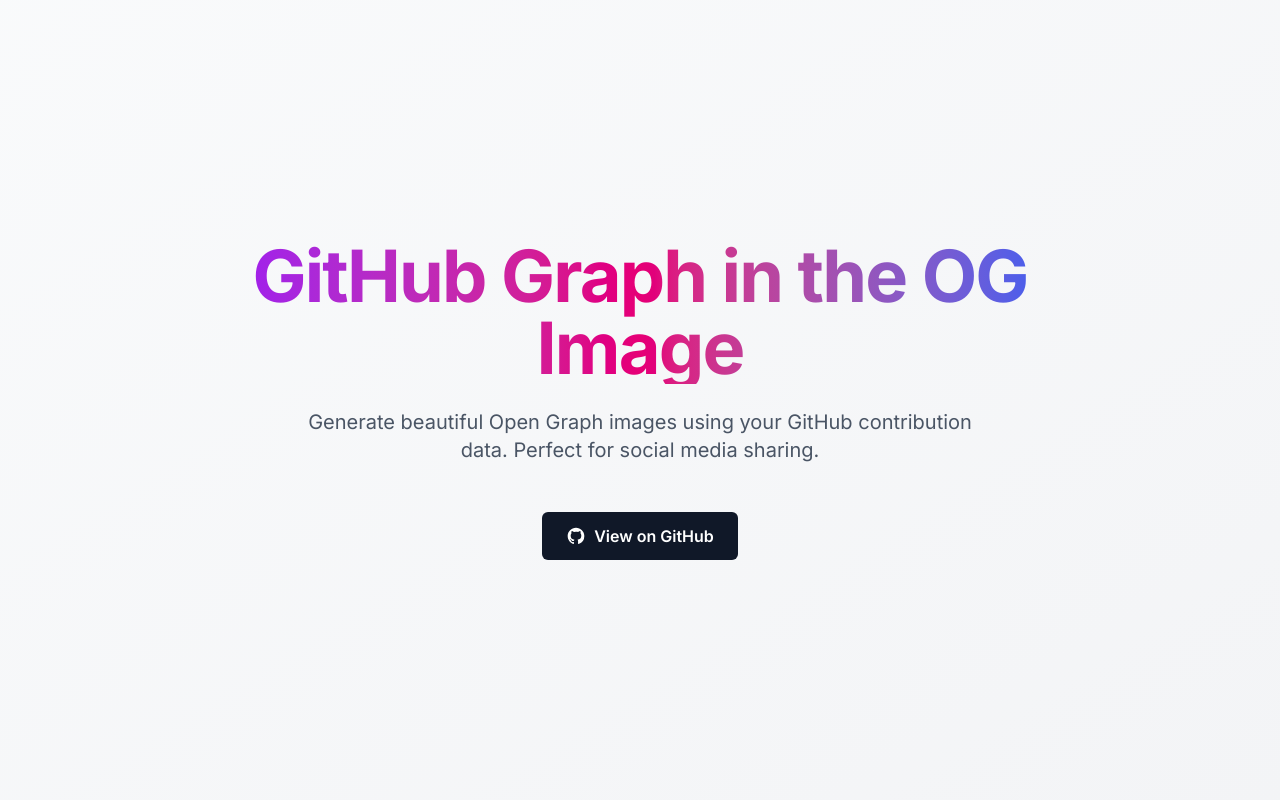
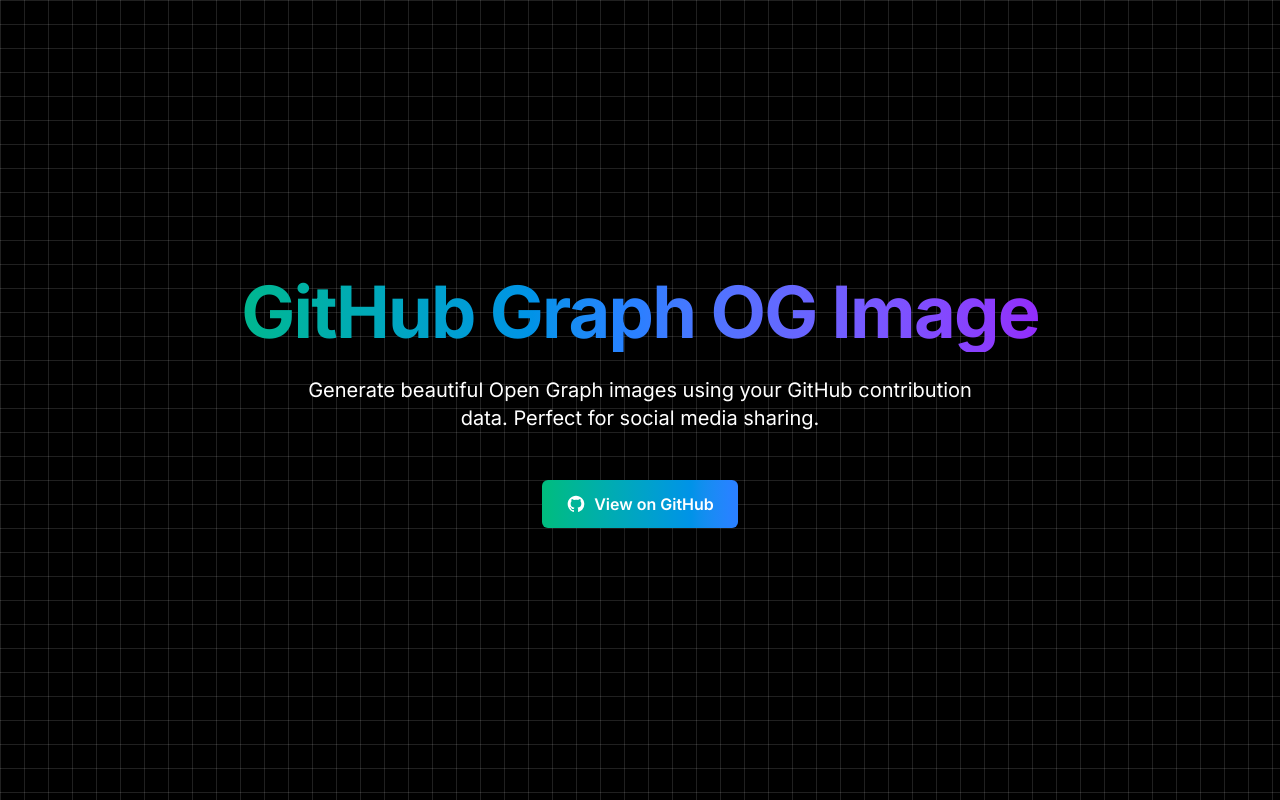
Before and after one commit to Hacksore/next-og-github-graphql, a Next.js app in the folder apps/web/: page / in a window 1280 px wide. Built offline with nearby package versions, Linux system fonts and the light colour scheme.

Commit message:
:shipit:

```diff
--- a/apps/web/src/app/globals.css
+++ b/apps/web/src/app/globals.css
@@ -7,13 +7,13 @@
 }
 
 :root {
-  --background: #ffffff;
-  --foreground: #171717;
+  --background: #000000;
+  --foreground: #ededed;
 }
 
 @media (prefers-color-scheme: dark) {
   :root {
-    --background: #0a0a0a;
+    --background: #000000;
     --foreground: #ededed;
   }
 }
--- a/apps/web/src/app/page.tsx
+++ b/apps/web/src/app/page.tsx
@@ -2,13 +2,14 @@
 
 export default async function Page() {
   return (
-    <main className="flex min-h-screen flex-col items-center justify-center p-8 bg-gradient-to-br from-gray-50 to-gray-100">
-      <div className="max-w-4xl w-full space-y-12">
+    <main className="flex min-h-screen flex-col items-center justify-center p-8 bg-black relative">
+      <div className="absolute inset-0 bg-[linear-gradient(to_right,#ffffff20_1px,transparent_1px),linear-gradient(to_bottom,#ffffff20_1px,transparent_1px)] bg-[size:24px_24px] pointer-events-none" />
+      <div className="max-w-4xl w-full space-y-12 relative z-10">
         <div className="text-center space-y-6">
-          <h1 className="text-5xl sm:text-7xl font-bold tracking-tight bg-gradient-to-r from-purple-600 via-pink-600 to-blue-600 bg-clip-text text-transparent">
-            GitHub Graph in the OG Image
+          <h1 className="text-5xl sm:text-7xl font-bold tracking-tight bg-gradient-to-r from-emerald-500 via-blue-500 to-purple-600 bg-clip-text text-transparent p-1">
+            GitHub Graph OG Image
           </h1>
-          <p className="text-xl text-gray-600 max-w-2xl mx-auto">
+          <p className="text-xl text-white max-w-2xl mx-auto">
             Generate beautiful Open Graph images using your GitHub contribution data. Perfect for social media sharing.
           </p>
         </div>
@@ -18,7 +19,7 @@
             href="https://github.com/Hacksore/next-og-github-graphql"
             target="_blank"
             rel="noopener noreferrer"
-            className="inline-flex items-center gap-2 rounded-md bg-gray-900 px-6 py-3 text-base font-semibold text-white hover:bg-gray-800 transition-colors"
+            className="inline-flex items-center gap-2 rounded-md bg-gradient-to-r from-emerald-500 to-blue-500 px-6 py-3 text-base font-semibold text-white hover:from-emerald-600 hover:to-blue-600 transition-all shadow-lg hover:shadow-emerald-500/20"
           >
             <svg
               className="h-5 w-5"
```
